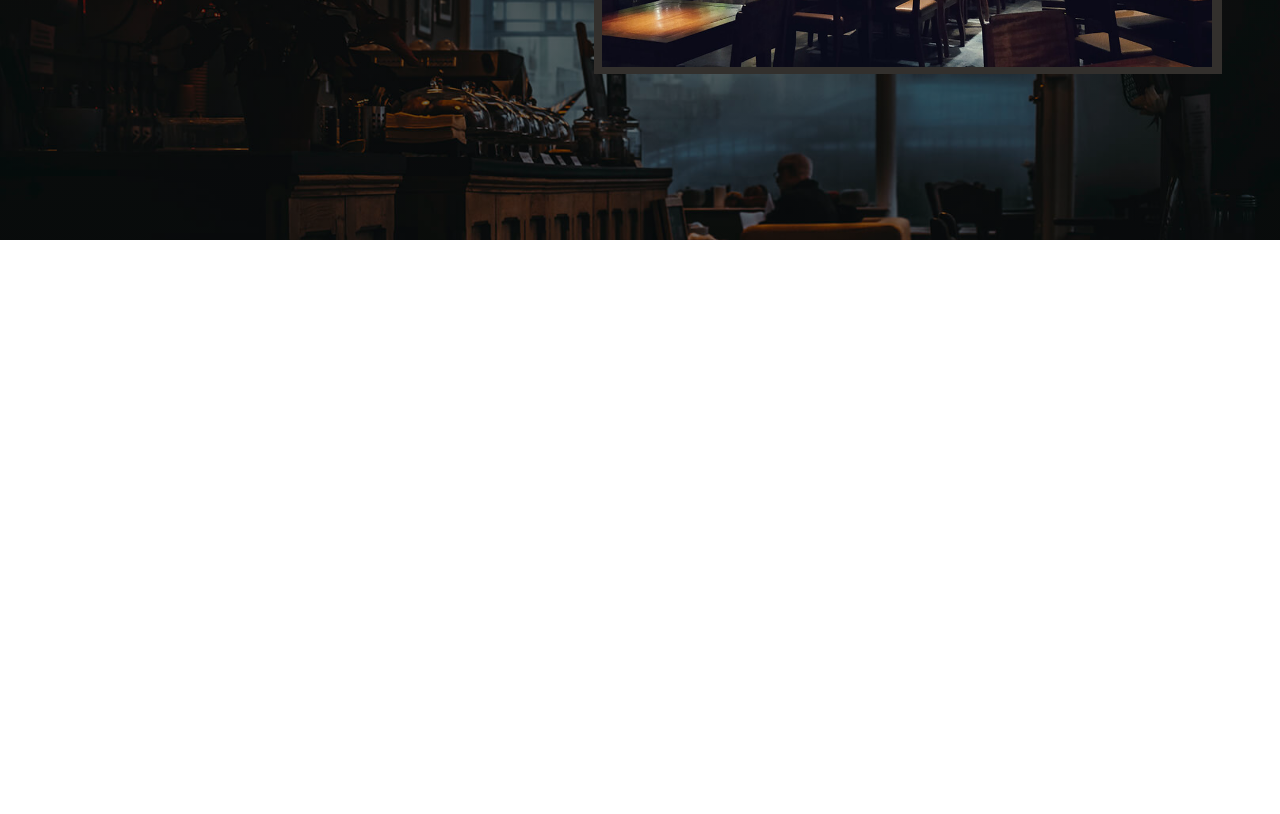
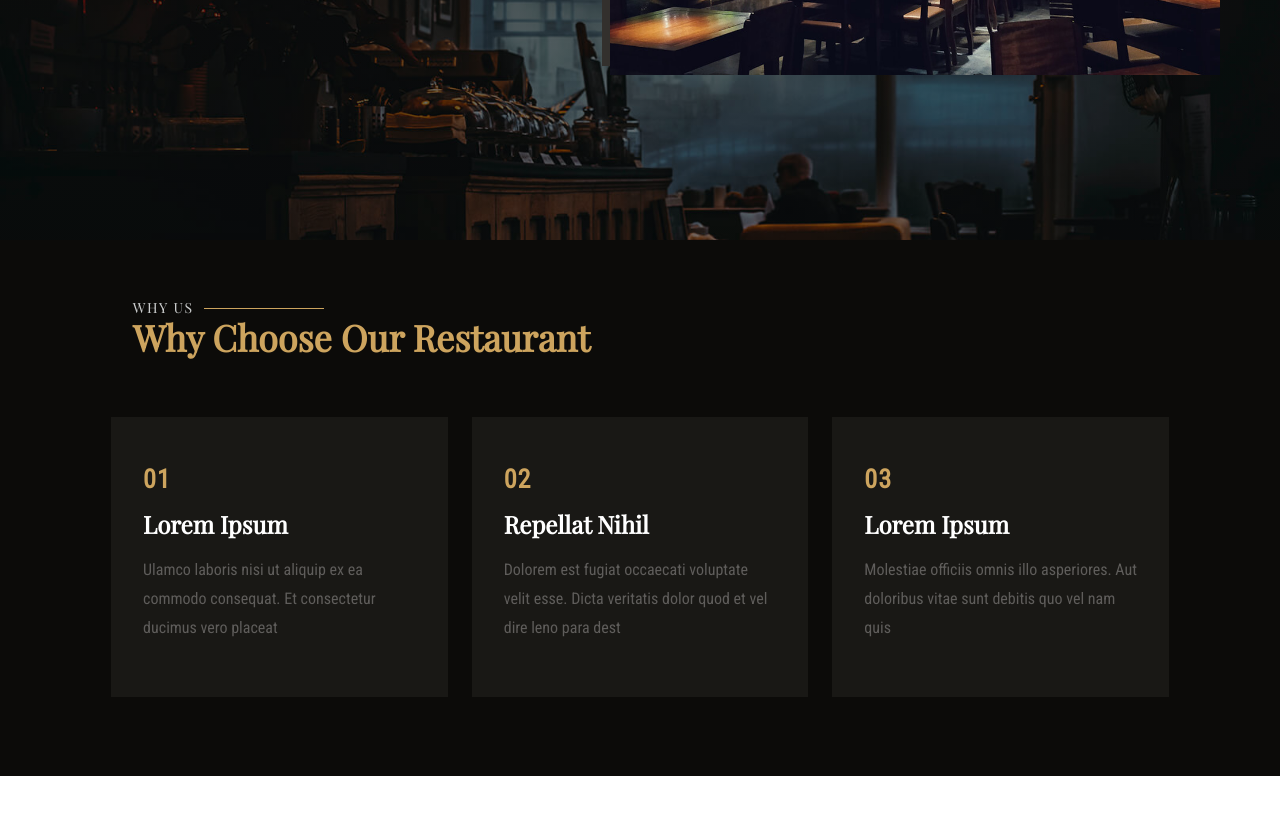
Before and after one commit to youssef-labib/Youssef_Labib_finalproject_dom, a plain HTML site: page index.html in a window 1280 px wide. Shown: the part 1360-2174 px from the top of the page. Before the commit the page ends 1600 px from the top, so only its background shows below. Drawn offline with Linux system fonts and the light colour scheme.

Commit message:
why us (cards) section + responsive

```diff
--- a/index.html
+++ b/index.html
@@ -258,7 +258,8 @@
                             <path d="m5.354 7.146.896.897-.707.707-.897-.896a.5.5 0 1 1 .708-.708" />
                         </svg>
 
-                        <span>Ullamco laboris nisi ut aliquip ex ea commodo consequat. Duis aute irure dolor in masti pariatur.</span>
+                        <span>Ullamco laboris nisi ut aliquip ex ea commodo consequat. Duis aute irure dolor in masti
+                            pariatur.</span>
                     </li>
                 </ul>
             </div>
@@ -279,7 +280,30 @@
 
     <!-- why us section -->
     <section id="why-us">
+        <div class="top-left-title">
+            <h2>WHY US</h2>
+            <p>Why Choose Our Restaurant</p>
+        </div>
 
+        <div class="wu-benefits">
+            <div class="wu-card">
+                <span>01</span>
+                <h4>Lorem Ipsum</h4>
+                <p>Ulamco laboris nisi ut aliquip ex ea commodo consequat. Et consectetur ducimus vero placeat</p>
+            </div>
+
+            <div class="wu-card">
+                <span>02</span>
+                <h4>Repellat Nihil</h4>
+                <p>Dolorem est fugiat occaecati voluptate velit esse. Dicta veritatis dolor quod et vel dire leno para dest</p>
+            </div>
+
+            <div class="wu-card">
+                <span>03</span>
+                <h4>Lorem Ipsum</h4>
+                <p>Molestiae officiis omnis illo asperiores. Aut doloribus vitae sunt debitis quo vel nam quis</p>
+            </div>
+        </div>
     </section>
 
     <!-- menu section -->
--- a/src/sass/_variables.scss
+++ b/src/sass/_variables.scss
@@ -1,6 +1,7 @@
 * {
     margin: 0;
     padding: 0;
+    box-sizing: border-box;
 }
 
 .btn {
@@ -23,6 +24,37 @@
     background-color: rgb(205, 164, 94);
 }
 
+.top-left-title {
+    padding-top: 4rem;
+    padding-left: 8.3rem;
+
+    h2 {
+        font-size: 14px;
+        font-weight: 500;
+        line-height: 1px;
+        letter-spacing: 1.5px;
+        color: rgb(204, 206, 206);
+        position: relative;
+        font-family: 'Playfair', sans-serif;
+    }
+
+    h2::after {
+        content: "";
+        width: 120px;
+        height: 1px;
+        display: inline-block;
+        background-color: rgb(205, 164, 94);
+        margin: 4px 10px;
+    }
+
+    p {
+        color: rgb(205, 164, 94);
+        font-family: 'Playfair', sans-serif;
+        font-size: 36px;
+        font-weight: 600;
+    }
+}
+
 $primary-font: 'Playfair', sans-serif;
 $secondary-font: 'Roboto', sans-serif;
 $teritiary-font: 'Poppins', sans-serif;
--- a/src/sass/modules/home/main/_why-us.scss
+++ b/src/sass/modules/home/main/_why-us.scss
@@ -0,0 +1,95 @@
+body {
+    height: 500vh;
+}
+
+#why-us {
+    background-color: #0c0b09;
+    height: 67vh;
+    display: flex;
+    flex-direction: column;
+    gap: 3.5rem;
+
+    .wu-benefits {
+        display: flex;
+        align-items: center;
+        justify-content: center;
+        gap: 1.5rem;
+
+        .wu-card {
+            background-color: $s-bg;
+            width: 26.3vw;
+            height: 35vh;
+            display: flex;
+            align-items: left;
+            justify-content: left;
+            flex-direction: column;
+            gap: 1rem;
+            padding-block: 3rem;
+            padding-inline: 2rem;
+
+            span {
+                color: $beta;
+                font-weight: 600;
+                font-size: 26px;
+                letter-spacing: 1px;
+                line-height: 29px;
+                font-family: $secondary-font;
+            }
+
+            h4 {
+                font-size: 24px;
+                line-height: 29px;
+                font-weight: 600;
+                font-family: $primary-font;
+                color: $alpha;
+            }
+
+            p {
+                font-size: 16px;
+                font-weight: 400;
+                line-height: 29px;
+                font-family: $secondary-font;
+                color: $s-neutral;
+            }
+        }
+
+        .wu-card:hover {
+            background-color: $beta;
+
+            span {
+                transition: 0.2s ease-in-out;
+                transform: translateY(-10px);
+                color: $s-bg;
+            }
+
+            h4 {
+                transition: 0.2s ease-in-out;
+                transform: translateY(-10px);
+                color: $s-bg;
+            }
+
+            p {
+                transition: 0.2s ease-in-out;
+                transform: translateY(-10px);
+                color: $s-bg;
+            }
+        }
+    }
+}
+
+@media (max-width: 480px) {
+    #why-us {
+        height: 150vh;
+        .top-left-title {
+            padding-left: 1rem;
+        }
+
+        .wu-benefits {
+            flex-direction: column;
+
+            .wu-card {
+                width: 95vw;
+            }
+        }
+    }
+}
```
Also changed, not shown: public/css/app.css, 1 other file.
